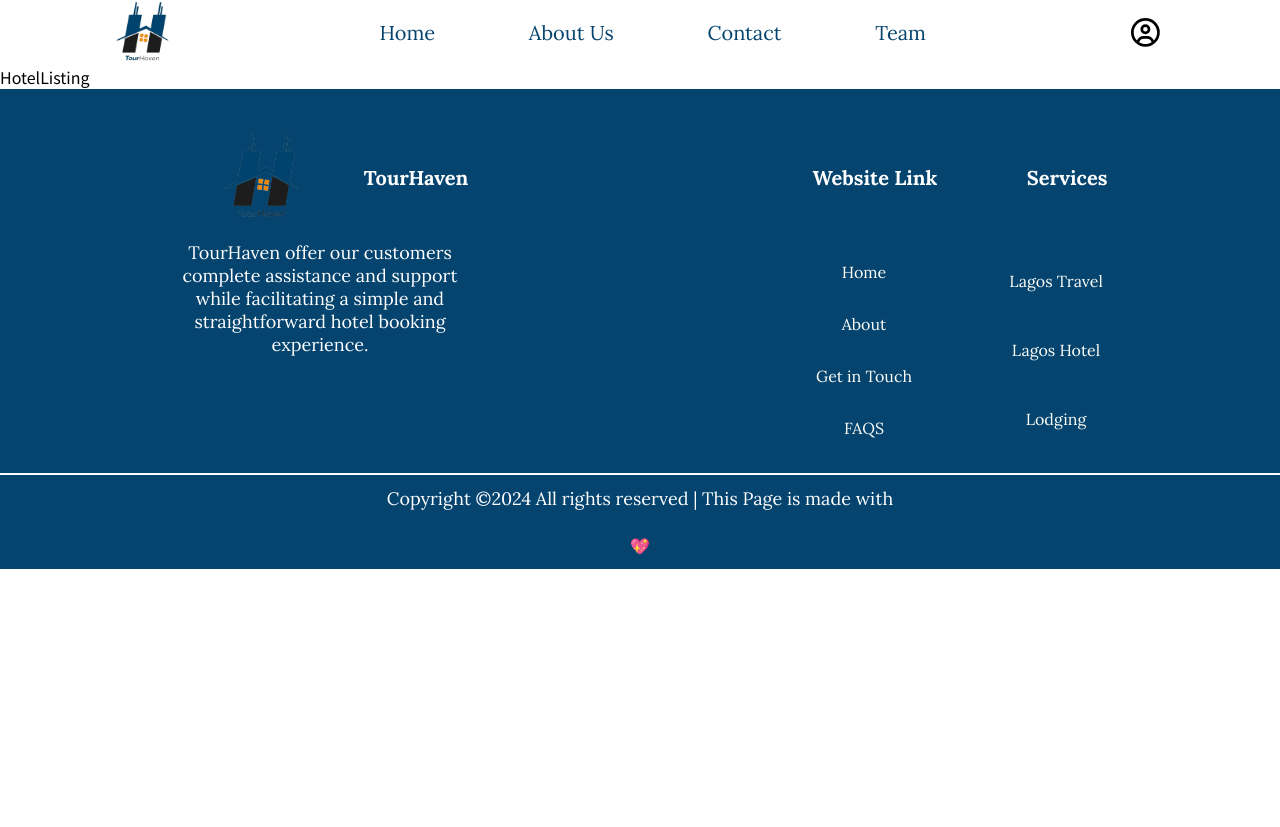
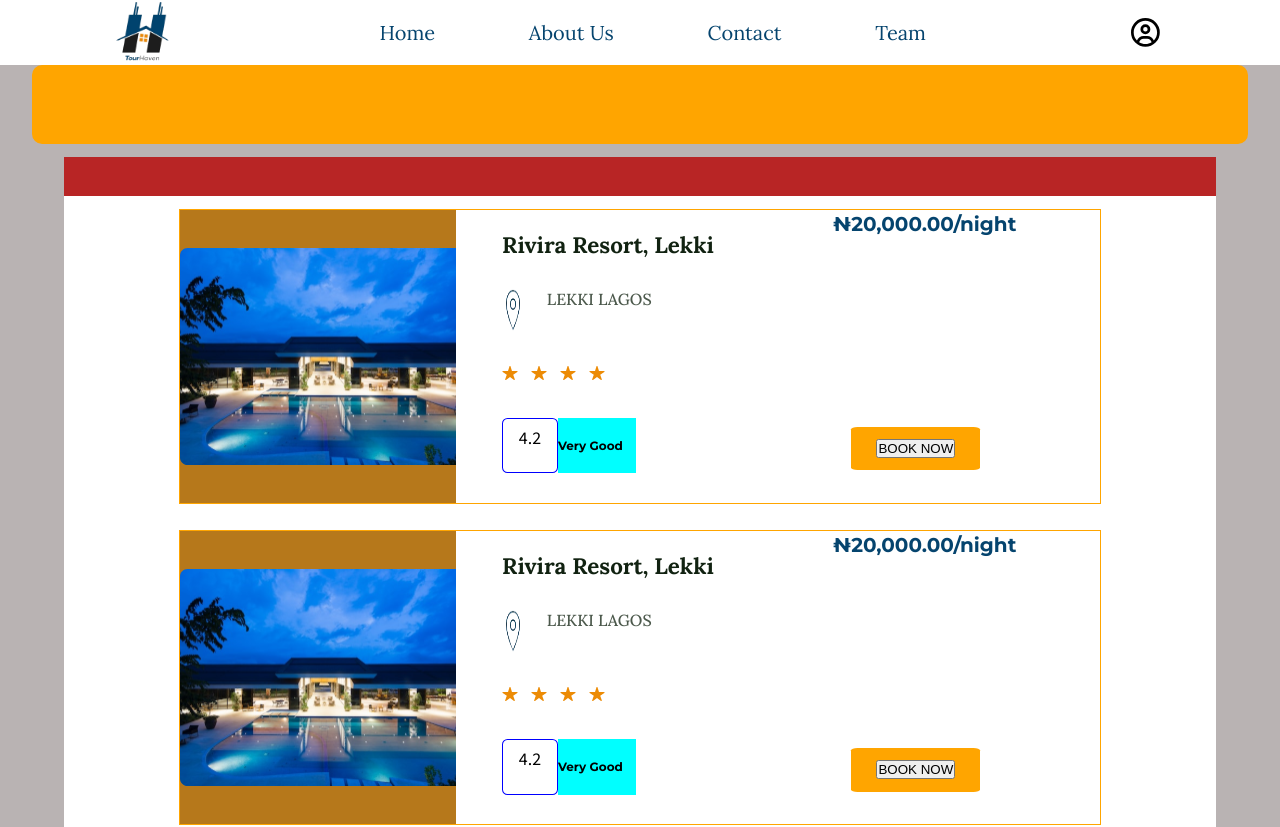
Before and after one commit to Dhanielgeek/TourHaven, a React (Vite) app: page /hotelist in a window 1280 px wide. Shown: the top 827 px of the page. Before the commit the page ends 800 px from the top, so only its background shows below. Built offline with nearby package versions, Linux system fonts and the light colour scheme; a web font is replaced by a local one.

Commit message:
hotel listing

```diff
--- /dev/null
+++ b/src/Components/HotelListing/HotelListing.css
@@ -0,0 +1,254 @@
+/* *{
+    padding: 0px;
+    margin: 0px;
+    box-sizing: border-box;
+} */
+
+.HotelListingbody{
+    width: 100%;
+    height: 100vh;
+    background-color:rgb(185, 179, 179);
+    align-items: center;
+    display: flex;
+    flex-direction: column;
+
+
+    /* justify-content: center;
+    align-items: center;
+    display: flex; */
+}
+
+.Searchbar{
+    width: 95%;
+    height: 10%;
+    background-color: rgba(255, 165, 0, 1);
+    border-radius: 10px;
+    gap: 5%;
+}
+
+.HotelNumber{
+    width: 90%;
+    height: 5%;
+    background-color: rgb(184, 37, 37);
+    margin-top: 1%;
+}
+
+.Bookingholder{
+    width: 90%;
+    height: 85%;
+    background-color: white;
+    align-items: center;
+    display: flex;
+    flex-direction: column;
+    justify-content: space-around;
+}
+
+.Hotel1{
+    width: 80%;
+    height: 44%;
+    /* background-color: aqua; */
+    display: flex;
+    gap: 5%;
+    border-radius: 12px, 0px, 0px, 12px;
+    border: 1px solid rgba(255, 165, 0, 1)
+}
+
+.Roompictureholder{
+    width: 30%;
+    height: 100%;
+    background-color: rgb(182, 120, 27);
+}
+
+.Hotelname{
+    width: 30%;
+    height: 90%;
+    /* background-color: rgb(190, 183, 173); */
+    justify-content: space-between;
+    display: flex;
+    flex-direction: column;
+}
+
+.Name{
+    width: 90%;
+    height: 20%;
+    /* background-color: gray; */
+    margin-top: 5%;
+}
+
+.Name h2{
+    font-family: Lora;
+    font-size: 140%;
+    font-weight: 700;
+    line-height: 41px;
+    letter-spacing: 0em;
+    text-align: left;
+    color: rgba(17, 34, 17, 1);
+}
+
+.Hotelrating{
+    width: 90%;
+    height: 70%;
+    /* background-color: rgb(133, 11, 11); */
+    justify-content: space-between;
+    display: flex;
+    flex-direction: column;
+}
+
+.Location{
+    width: 90%;
+    height: 25%;
+    /* background-color: rgb(12, 64, 231); */
+    display: flex;
+}
+
+.icon{
+    width: 20%;
+    height: 90%;
+    /* background-color: blueviolet; */
+}
+
+.Location h4{
+    font-family: Lora;
+    font-size: 50%;
+    font-weight: 500;
+    color: rgba(17, 34, 17, 1);
+    opacity: 0.75;
+}
+
+.Starholder{
+    width: 90%;
+    height: 25%;
+    /* background-color: rgb(204, 62, 173); */
+    display: flex;
+    gap: 3%;
+    align-items: center;
+}
+
+.Star{
+    height: 70%;
+    width: 10%;
+    /* background-color: rgb(221, 113, 12); */
+}
+
+
+
+
+
+.Good{
+    width: 90%;
+    height: 30%;
+    /* background-color: rgb(255, 255, 255); */
+   display: flex;
+   /* flex-direction: column; */
+}
+
+.Perrate{
+    width: 25%;
+    height: 100%;
+    /* background-color: rgb(22, 176, 223); */
+    border: 1px solid blue;
+    border-radius: 10%;
+    gap: 10px;
+    justify-content: center;
+    align-items: center;
+    text-align: center;
+}
+
+.Perrate ul{
+    margin-top: 10%;
+}
+
+.comment{
+    width: 35%;
+    height: 100%;
+    background-color: aqua;
+    text-align: center;
+    display: flex;
+    align-items: center;
+}
+
+.comment h5{
+    font-family: Montserrat;
+    font-size: 12px;
+    font-weight: 10%;
+    line-height: 15px;
+    letter-spacing: 0em;
+    text-align: left;
+}
+
+.HotelBooknow{
+    width: 20%;
+    height: 100%;
+    /* background-color: rgb(189, 13, 22); */
+    display: flex;
+    flex-direction: column;
+    align-items: center;
+    gap: 44%;
+}
+
+.Hotelamount{
+    width: 90%;
+    height: 30%;
+    /* background-color: rgb(53, 19, 247); */
+}
+
+.Hotelamount h6{
+    font-family: Montserrat;
+    font-size: 20px;
+    font-weight: 700;
+    line-height: 29px;
+    letter-spacing: 0em;
+    text-align: right;
+    color: rgba(5, 68, 110, 1);
+
+}
+
+.Booknowbutton {
+    width: 70%;
+    height: 15%;
+    background: rgba(255, 165, 0, 1);
+    border-radius: 5%;
+    gap: 10px;
+    display: flex;
+    align-items: center;
+    justify-content: center;
+}
+
+.Booknowbutton h6{
+    font-family: Montserrat;
+    font-size: 12px;
+    font-weight: 10%;
+    line-height: 15px;
+    letter-spacing: 0em;
+    text-align: left;
+    color: white;
+    cursor: pointer;
+}
+
+
+.HotelNumber{
+    width: 90%;
+    height: 5%;
+    background-color: rgb(184, 37, 37);
+    margin-top: 1%;
+}
+
+.Bookingholder{
+    width: 90%;
+    height: 85%;
+    background-color: white;
+    align-items: center;
+    display: flex;
+    flex-direction: column;
+    justify-content: space-around;
+}
+
+.Hotel2{
+    width: 80%;
+    height: 44%;
+    /* background-color: aqua; */
+    display: flex;
+    gap: 5%;
+    border-radius: 12px, 0px, 0px, 12px;
+    border: 1px solid rgba(255, 165, 0, 1)
+}
--- a/src/Components/HotelListing/HotelListing.jsx
+++ b/src/Components/HotelListing/HotelListing.jsx
@@ -1,8 +1,146 @@
 import React from 'react'
+import './HotelListing.css'
 
 const HotelListing = () => {
   return (
-    <div>HotelListing</div>
+    <div className='HotelListingbody'>
+
+      <div className='Searchbar'>  </div>
+
+      <div className='HotelNumber'></div>
+
+    <div className='Bookingholder'>
+
+      <div className='Hotel1'>
+
+        <div className='Roompictureholder'>
+          <img src="src/assets/hotel 1.svg" alt="" width={"100%"} height={"100%"} />
+        </div>
+
+        <div className='Hotelname'>
+
+          <div className='Name'>
+            <h2>Rivira Resort, Lekki</h2>
+          </div>
+
+          <div className='Hotelrating'>
+
+            <div className='Location'>
+              <div className='icon'>
+              <img src="src/assets/icons8-location-50-removebg-preview.png" alt="" width={"50%"} height={"100%"}/>
+              </div>
+              <h4>LEKKI LAGOS</h4>
+            </div>
+
+            <div className='Starholder'>
+              <div className='Star'><img src="src/assets/STAR.svg" alt="" /></div>
+              <div className='Star'><img src="src/assets/STAR.svg" alt="" /></div>
+              <div className='Star'><img src="src/assets/STAR.svg" alt="" /></div>
+              <div className='Star'><img src="src/assets/STAR.svg" alt="" /></div>
+
+            </div>
+
+            <div className='Good'>
+              <div className='Perrate'>
+                <ul>4.2</ul>
+              </div>
+
+              <div className='comment'>
+                  <h5>Very Good</h5>
+                </div>
+            </div>
+          </div>
+
+        </div>
+
+        <div className='HotelBooknow'>
+
+          <div className='Hotelamount'>
+            <h6>₦20,000.00/night</h6>
+          </div>
+
+          <div className='Booknowbutton'>
+          <button onClick={() => alert('This is a demo website')}>BOOK NOW</button>
+          </div>
+        </div>
+
+      </div>
+
+      <div className='Hotel2'>
+      <div className='Roompictureholder'>
+          <img src="src/assets/hotel 1.svg" alt="" width={"100%"} height={"100%"} />
+        </div>
+
+        <div className='Hotelname'>
+
+          <div className='Name'>
+            <h2>Rivira Resort, Lekki</h2>
+          </div>
+
+          <div className='Hotelrating'>
+
+            <div className='Location'>
+              <div className='icon'>
+              <img src="src/assets/icons8-location-50-removebg-preview.png" alt="" width={"50%"} height={"100%"}/>
+              </div>
+              <h4>LEKKI LAGOS</h4>
+            </div>
+
+            <div className='Starholder'>
+              <div className='Star'><img src="src/assets/STAR.svg" alt="" /></div>
+              <div className='Star'><img src="src/assets/STAR.svg" alt="" /></div>
+              <div className='Star'><img src="src/assets/STAR.svg" alt="" /></div>
+              <div className='Star'><img src="src/assets/STAR.svg" alt="" /></div>
+
+            </div>
+
+            <div className='Good'>
+              <div className='Perrate'>
+                <ul>4.2</ul>
+              </div>
+
+              <div className='comment'>
+                  <h5>Very Good</h5>
+                </div>
+            </div>
+          </div>
+
+        </div>
+
+
+        <div className='HotelBooknow'>
+
+          <div className='Hotelamount'>
+            <h6>₦20,000.00/night</h6>
+          </div>
+
+          <div className='Booknowbutton'>
+          <button onClick={() => alert('This is a demo website')}>BOOK NOW</button>
+          </div>
+        </div>
+
+
+
+
+
+
+
+
+      </div>
+
+      <div className='Book3'></div>
+
+    </div>
+
+
+
+
+
+
+    </div>
+
+
+
   )
 }
 
```
Also changed, not shown: src/assets/STAR.svg (added), src/assets/hotel 1.svg (added).
